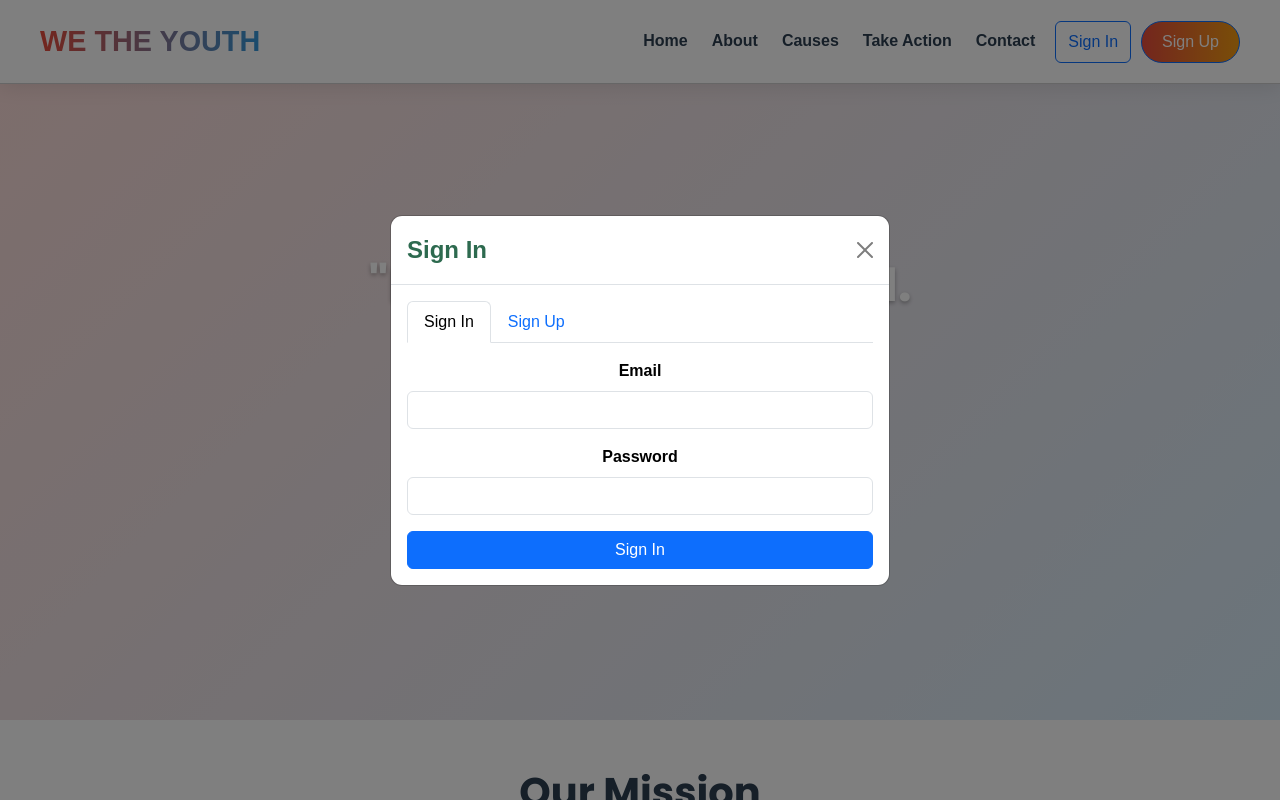
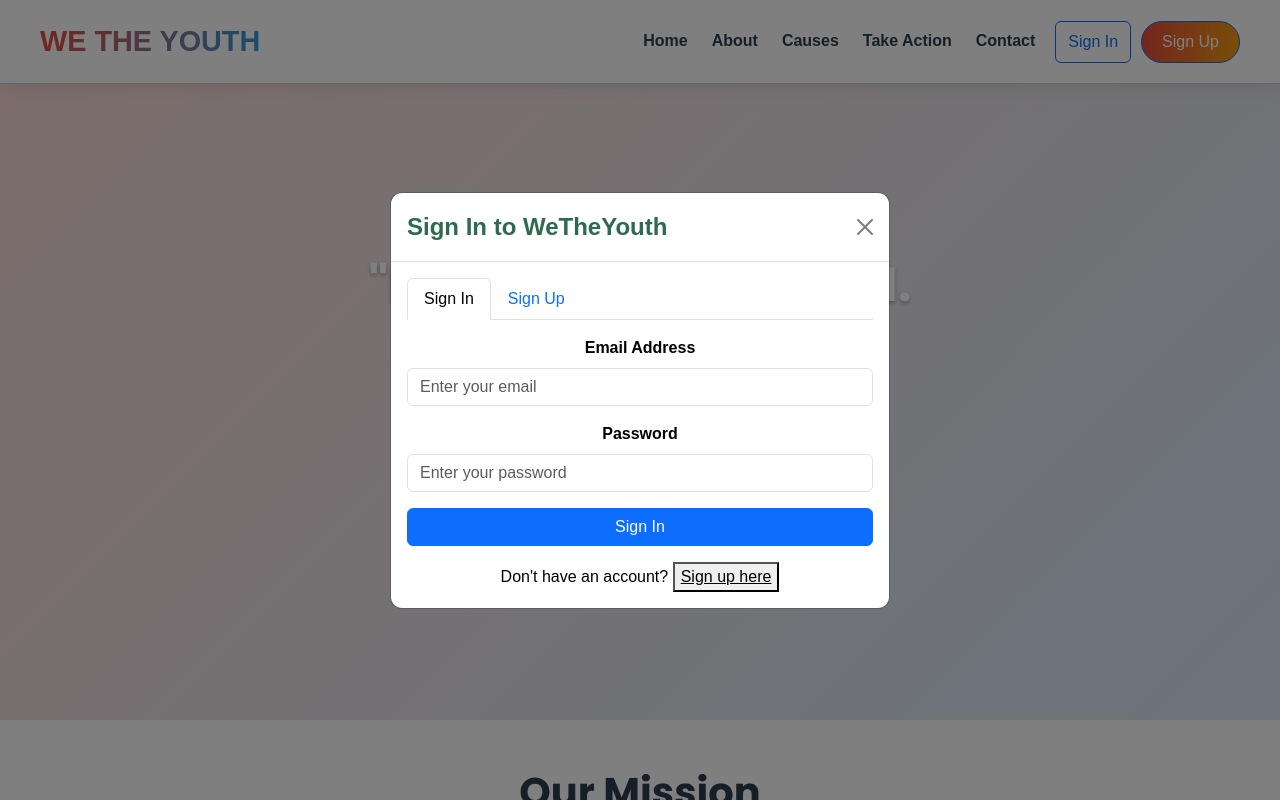
Before and after one commit to f0ring/WeTheYouth, a React (Create React App) app in the folder client/: page / in a window 1280 px wide. Both pictures are taken after a click on the button "Sign In". Shown: the top 800 px of the page. Built offline with nearby package versions, Linux system fonts and the light colour scheme; no server answers.

Commit message:
css updated

```diff
--- a/client/src/components/AuthModal.js
+++ b/client/src/components/AuthModal.js
@@ -2,7 +2,7 @@ import React, { useState } from 'react';
 import { Modal, Button, Form, Tab, Tabs, Alert } from 'react-bootstrap';
 import { useAuth } from '../context/AuthContext';
 
-const AuthModal = ({ show, onHide, defaultTab = 'login' }) => {
+const AuthModal = ({ show, onHide, defaultTab = 'login', onSuccess }) => {
   const [activeTab, setActiveTab] = useState(defaultTab);
   const [formData, setFormData] = useState({
     firstName: '',
@@ -20,6 +20,8 @@ const AuthModal = ({ show, onHide, defaultTab = 'login' }) => {
       ...formData,
       [e.target.name]: e.target.value
     });
+    // Clear error when user starts typing
+    if (error) setError('');
   };
 
   const handleLogin = async (e) => {
@@ -28,13 +30,14 @@ const AuthModal = ({ show, onHide, defaultTab = 'login' }) => {
     setLoading(true);
 
     try {
-      await login({
+      const response = await login({
         email: formData.email,
         password: formData.password
       });
       onHide();
+      if (onSuccess) onSuccess();
     } catch (error) {
-      setError(error.message || 'Login failed');
+      setError(error.message || 'Login failed. Please check your credentials.');
     } finally {
       setLoading(false);
     }
@@ -48,132 +51,176 @@ const AuthModal = ({ show, onHide, defaultTab = 'login' }) => {
       return setError('Passwords do not match');
     }
 
+    if (formData.password.length < 6) {
+      return setError('Password must be at least 6 characters long');
+    }
+
     setLoading(true);
 
     try {
-      await register({
+      const response = await register({
         firstName: formData.firstName,
         lastName: formData.lastName,
         email: formData.email,
         password: formData.password
       });
       onHide();
+      if (onSuccess) onSuccess();
     } catch (error) {
-      setError(error.message || 'Registration failed');
+      setError(error.message || 'Registration failed. Please try again.');
     } finally {
       setLoading(false);
     }
   };
 
   return (
-    <Modal show={show} onHide={onHide} centered>
-      <Modal.Header closeButton>
-        <Modal.Title>{activeTab === 'login' ? 'Sign In' : 'Create Account'}</Modal.Title>
+    <Modal show={show} onHide={onHide} centered className="auth-modal">
+      <Modal.Header closeButton className="modal-header">
+        <Modal.Title className="modal-title">
+          {activeTab === 'login' ? 'Sign In to WeTheYouth' : 'Create Your Account'}
+        </Modal.Title>
       </Modal.Header>
-      <Modal.Body>
-        {error && <Alert variant="danger">{error}</Alert>}
+      <Modal.Body className="modal-body">
+        {error && <Alert variant="danger" className="auth-alert">{error}</Alert>}
 
         <Tabs
           activeKey={activeTab}
-          onSelect={(tab) => setActiveTab(tab)}
-          className="mb-3"
+          onSelect={(tab) => {
+            setActiveTab(tab);
+            setError('');
+          }}
+          className="auth-tabs mb-3"
         >
-          <Tab eventKey="login" title="Sign In">
-            <Form onSubmit={handleLogin}>
-              <Form.Group className="mb-3">
-                <Form.Label>Email</Form.Label>
+          <Tab eventKey="login" title="Sign In" className="auth-tab">
+            <Form onSubmit={handleLogin} className="auth-form">
+              <Form.Group className="mb-3 form-group">
+                <Form.Label className="form-label">Email Address</Form.Label>
                 <Form.Control
                   type="email"
                   name="email"
                   value={formData.email}
                   onChange={handleInputChange}
                   required
+                  className="form-control"
+                  placeholder="Enter your email"
                 />
               </Form.Group>
-              <Form.Group className="mb-3">
-                <Form.Label>Password</Form.Label>
+              <Form.Group className="mb-3 form-group">
+                <Form.Label className="form-label">Password</Form.Label>
                 <Form.Control
                   type="password"
                   name="password"
                   value={formData.password}
                   onChange={handleInputChange}
                   required
+                  className="form-control"
+                  placeholder="Enter your password"
                 />
               </Form.Group>
               <Button
                 variant="primary"
                 type="submit"
-                className="w-100"
+                className="w-100 auth-button"
                 disabled={loading}
               >
                 {loading ? 'Signing In...' : 'Sign In'}
               </Button>
             </Form>
+            <div className="text-center mt-3 auth-link">
+              <span>Don't have an account? </span>
+              <button
+                type="button"
+                className="btn-link"
+                onClick={() => setActiveTab('register')}
+              >
+                Sign up here
+              </button>
+            </div>
           </Tab>
 
-          <Tab eventKey="register" title="Sign Up">
-            <Form onSubmit={handleRegister}>
+          <Tab eventKey="register" title="Sign Up" className="auth-tab">
+            <Form onSubmit={handleRegister} className="auth-form">
               <div className="row">
-                <div className="col-md-6 mb-3">
-                  <Form.Label>First Name</Form.Label>
+                <div className="col-md-6 mb-3 form-group">
+                  <Form.Label className="form-label">First Name</Form.Label>
                   <Form.Control
                     type="text"
                     name="firstName"
                     value={formData.firstName}
                     onChange={handleInputChange}
                     required
+                    className="form-control"
+                    placeholder="First name"
                   />
                 </div>
-                <div className="col-md-6 mb-3">
-                  <Form.Label>Last Name</Form.Label>
+                <div className="col-md-6 mb-3 form-group">
+                  <Form.Label className="form-label">Last Name</Form.Label>
                   <Form.Control
                     type="text"
                     name="lastName"
                     value={formData.lastName}
                     onChange={handleInputChange}
                     required
+                    className="form-control"
+                    placeholder="Last name"
                   />
                 </div>
               </div>
-              <Form.Group className="mb-3">
-                <Form.Label>Email</Form.Label>
+              <Form.Group className="mb-3 form-group">
+                <Form.Label className="form-label">Email Address</Form.Label>
                 <Form.Control
                   type="email"
                   name="email"
                   value={formData.email}
                   onChange={handleInputChange}
                   required
+                  className="form-control"
+                  placeholder="Enter your email"
                 />
               </Form.Group>
-              <Form.Group className="mb-3">
-                <Form.Label>Password</Form.Label>
+              <Form.Group className="mb-3 form-group">
+                <Form.Label className="form-label">Password</Form.Label>
                 <Form.Control
                   type="password"
                   name="password"
                   value={formData.password}
                   onChange={handleInputChange}
                   required
+                  className="form-control"
+                  placeholder="Create a password (min. 6 characters)"
                 />
               </Form.Group>
-              <Form.Group className="mb-3">
-                <Form.Label>Confirm Password</Form.Label>
+              <Form.Group className="mb-3 form-group">
+                <Form.Label className="form-label">Confirm Password</Form.Label>
                 <Form.Control
                   type="password"
                   name="confirmPassword"
                   value={formData.confirmPassword}
                   onChange={handleInputChange}
                   required
+                  className="form-control"
+                  placeholder="Confirm your password"
                 />
               </Form.Group>
               <Button
                 variant="primary"
                 type="submit"
-                className="w-100"
+                className="w-100 auth-button"
                 disabled={loading}
               >
                 {loading ? 'Creating Account...' : 'Create Account'}
               </Button>
             </Form>
+            <div className="text-center mt-3 auth-link">
+              <span>Already have an account? </span>
+              <button
+                type="button"
+                className="btn-link"
+                onClick={() => setActiveTab('login')}
+              >
+                Sign in here
+              </button>
+            </div>
           </Tab>
         </Tabs>
       </Modal.Body>
```
